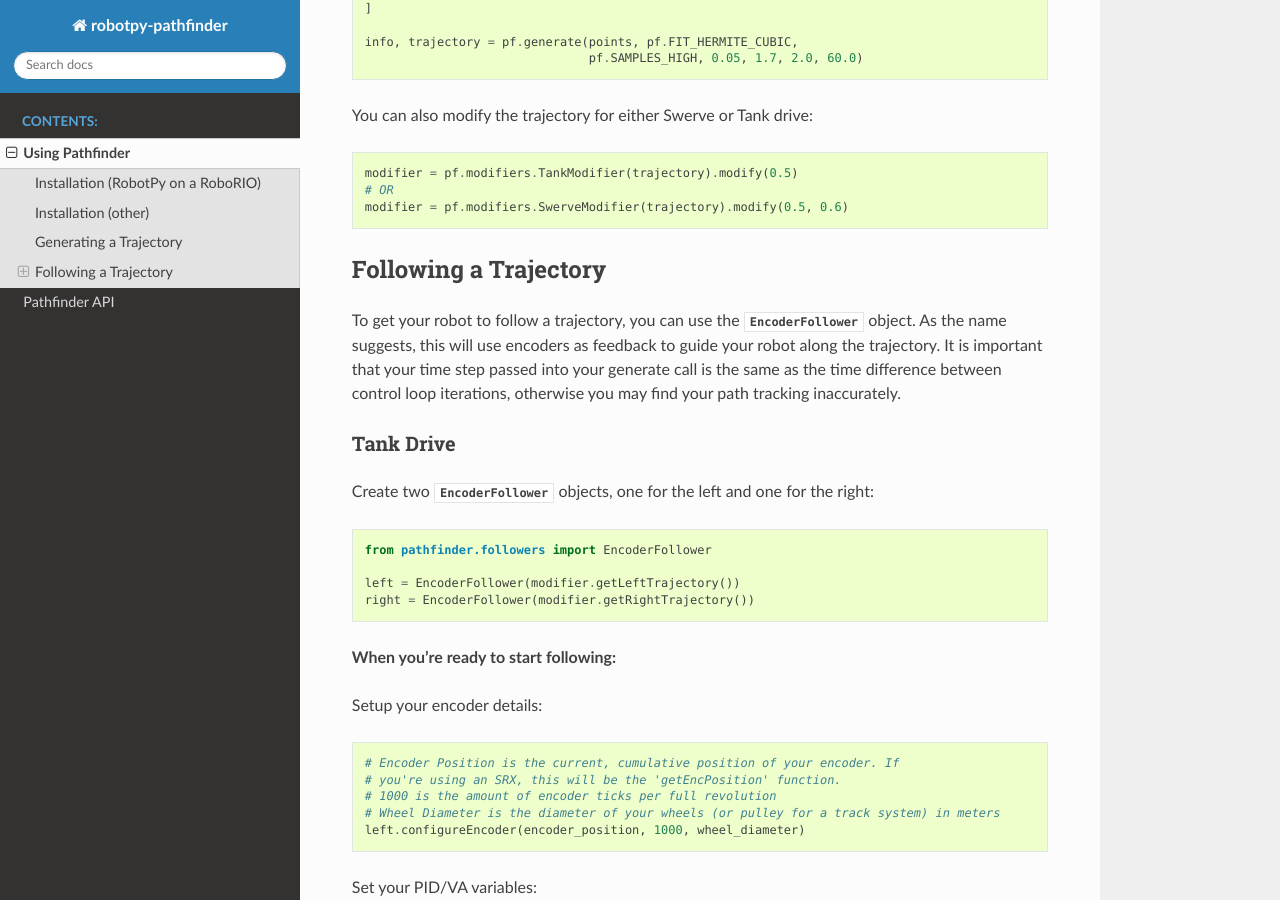
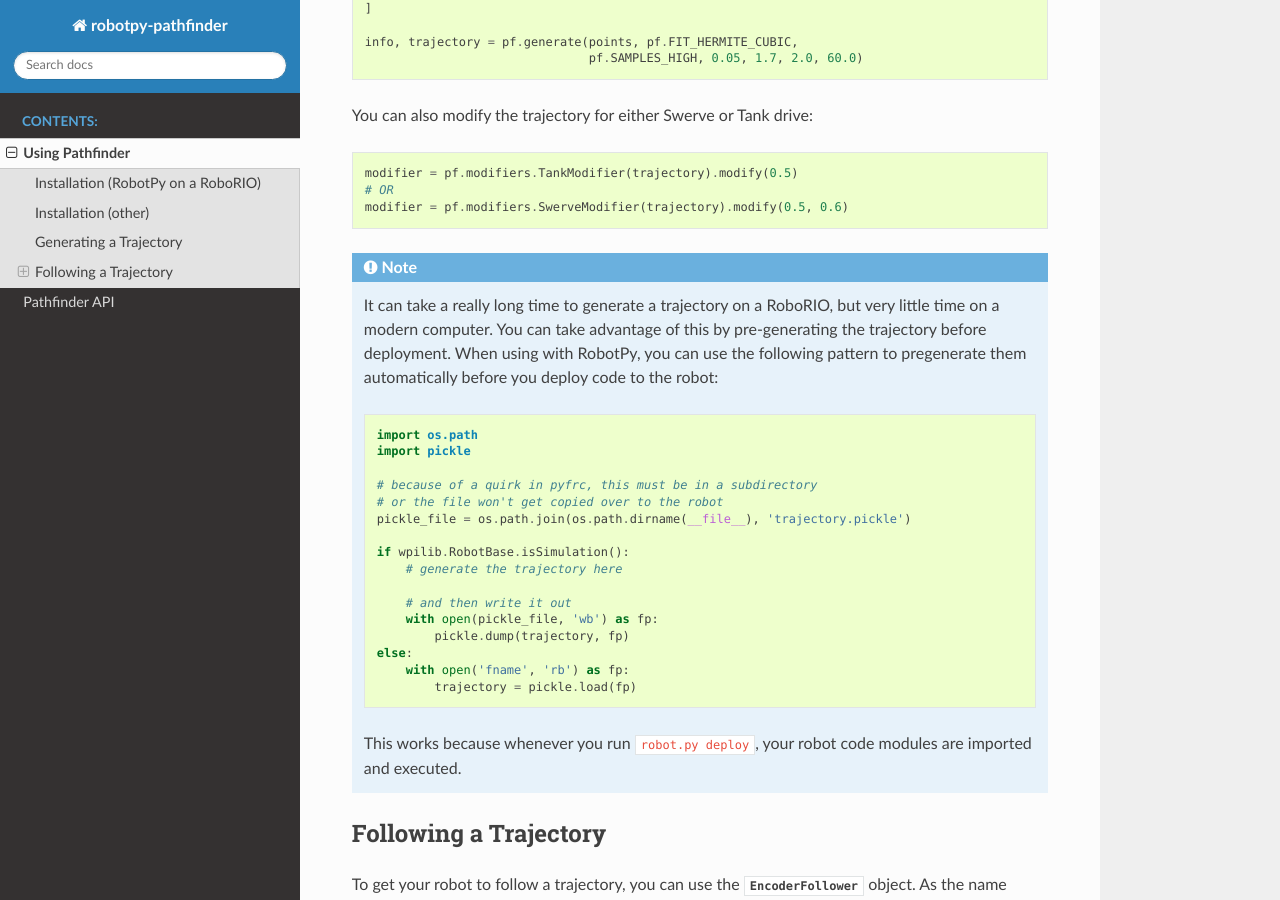
Before and after one commit to robotpy/robotpy-pathfinder, a Sphinx documentation site: the page built from docs/usage.rst, in a window 1280 px wide and 900 px high, scrolled down 910 px. Built offline with Sphinx 7.4.7 and the Read the Docs theme 2.0.0, drawn with Linux system fonts in a browser that asks for light colours; the version number could not be read and is left out.

Commit message:
Add deployment note

```diff
--- a/docs/usage.rst
+++ b/docs/usage.rst
@@ -46,6 +46,32 @@ You can also modify the trajectory for either Swerve or Tank drive::
     modifier = pf.modifiers.TankModifier(trajectory).modify(0.5)
     # OR
     modifier = pf.modifiers.SwerveModifier(trajectory).modify(0.5, 0.6)
+
+.. note:: It can take a really long time to generate a trajectory on a RoboRIO,
+          but very little time on a modern computer. You can take advantage of
+          this by pre-generating the trajectory before deployment. When using
+          with RobotPy, you can use the following pattern to pregenerate them
+          automatically before you deploy code to the robot::
+
+              import os.path
+              import pickle
+
+              # because of a quirk in pyfrc, this must be in a subdirectory
+              # or the file won't get copied over to the robot
+              pickle_file = os.path.join(os.path.dirname(__file__), 'trajectory.pickle')
+
+              if wpilib.RobotBase.isSimulation():
+                  # generate the trajectory here
+
+                  # and then write it out
+                  with open(pickle_file, 'wb') as fp:
+                      pickle.dump(trajectory, fp)
+              else:
+                  with open('fname', 'rb') as fp:
+                      trajectory = pickle.load(fp)
+
+          This works because whenever you run ``robot.py deploy``, your robot
+          code modules are imported and executed.
 
 Following a Trajectory
 ----------------------
```
